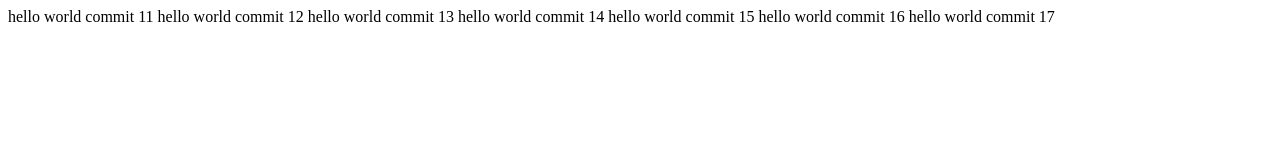
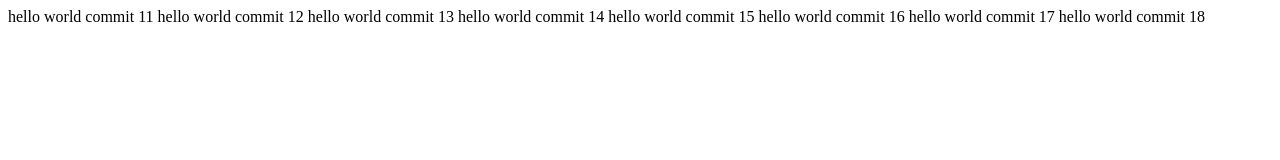
Before and after one commit to ArthurAlesi/git-terminal-test, a plain HTML site: page index1.html in a window 1280 px wide. Drawn offline with Linux system fonts and the light colour scheme.

Commit message:
commit 18

```diff
--- a/index.js
+++ b/index.js
@@ -68,3 +68,4 @@
 console.log("commit 15")
 console.log("commit 16")
 console.log("commit 17")
+console.log("commit 18")
--- a/index1.html
+++ b/index1.html
@@ -20,5 +20,6 @@
     hello world commit 15
     hello world commit 16
     hello world commit 17
+    hello world commit 18
 </body>
 </html>
```
